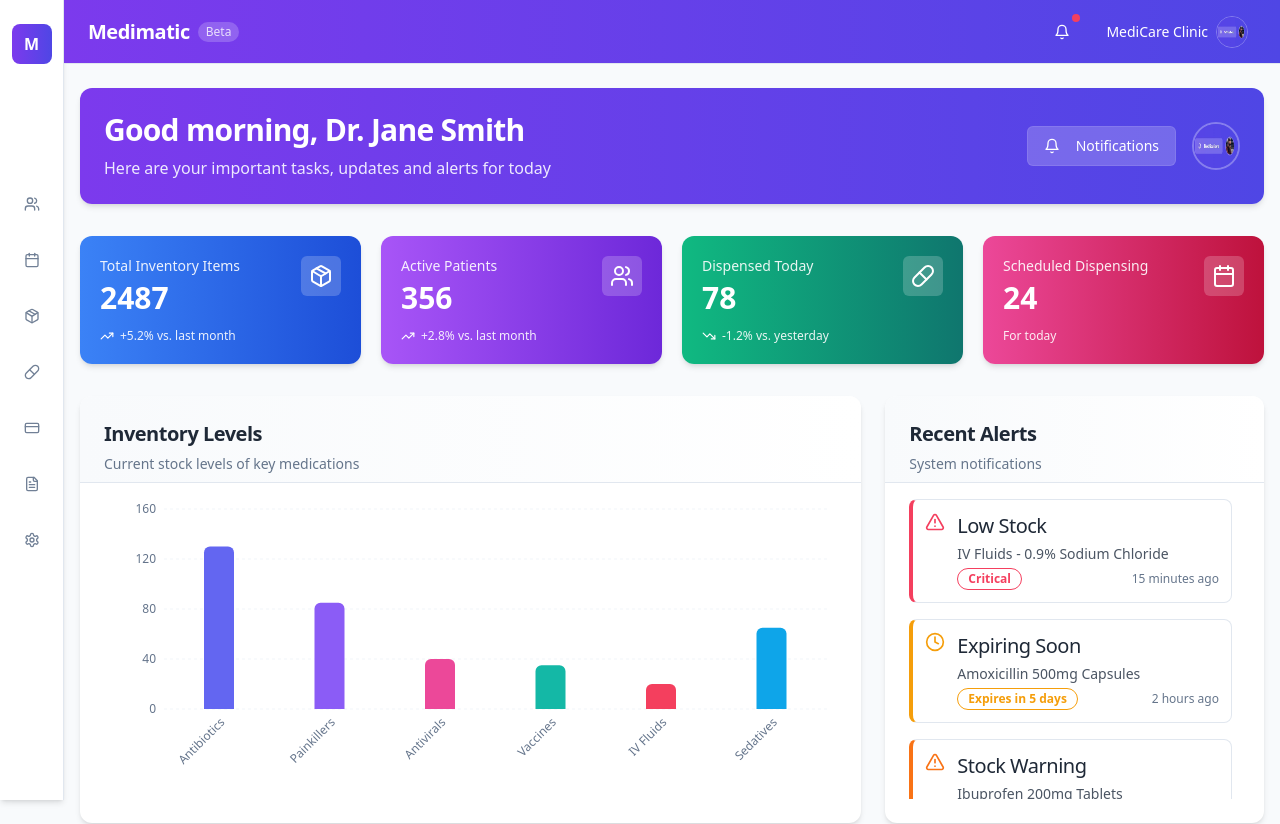
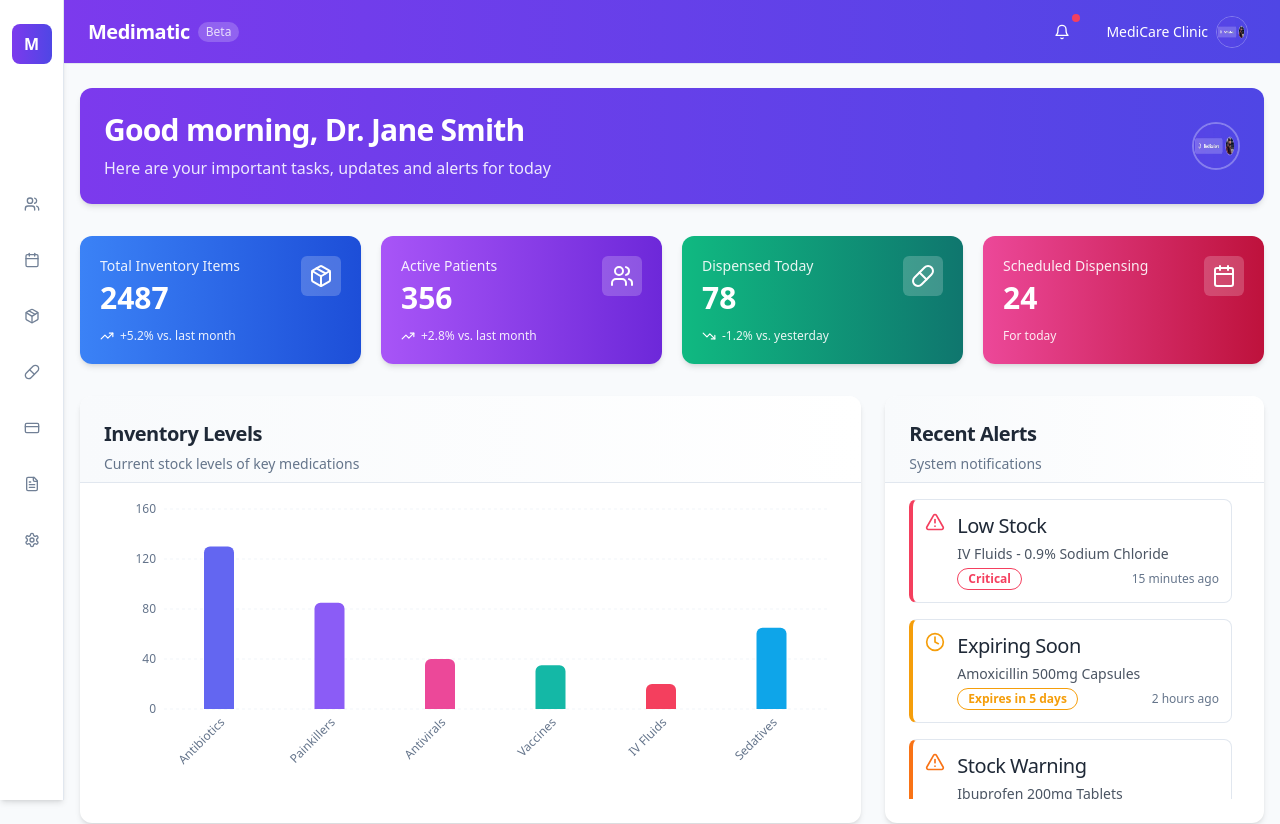
Before and after one commit to SnazzyDevil/medimatic, a React (Vite) app: page / in a window 1280 px wide. Shown: the top 824 px of the page. Built offline with nearby package versions, Linux system fonts and the light colour scheme.

Commit message:
Remove button

```diff
--- a/src/pages/Dashboard.tsx
+++ b/src/pages/Dashboard.tsx
@@ -29,10 +29,6 @@ const Dashboard = () => {
                 <p className="text-violet-100">Here are your important tasks, updates and alerts for today</p>
               </div>
               <div className="flex items-center gap-4">
-                <Button variant="outline" className="bg-white/20 border-white/10 text-white hover:bg-white/30">
-                  <Bell className="h-4 w-4 mr-2" />
-                  Notifications
-                </Button>
                 <Avatar className="h-12 w-12 border-2 border-white/30">
                   <AvatarImage src={doctorSettings.practiceImage} alt={doctorSettings.practiceName} />
                   <AvatarFallback className="bg-white/20 text-white">
```
